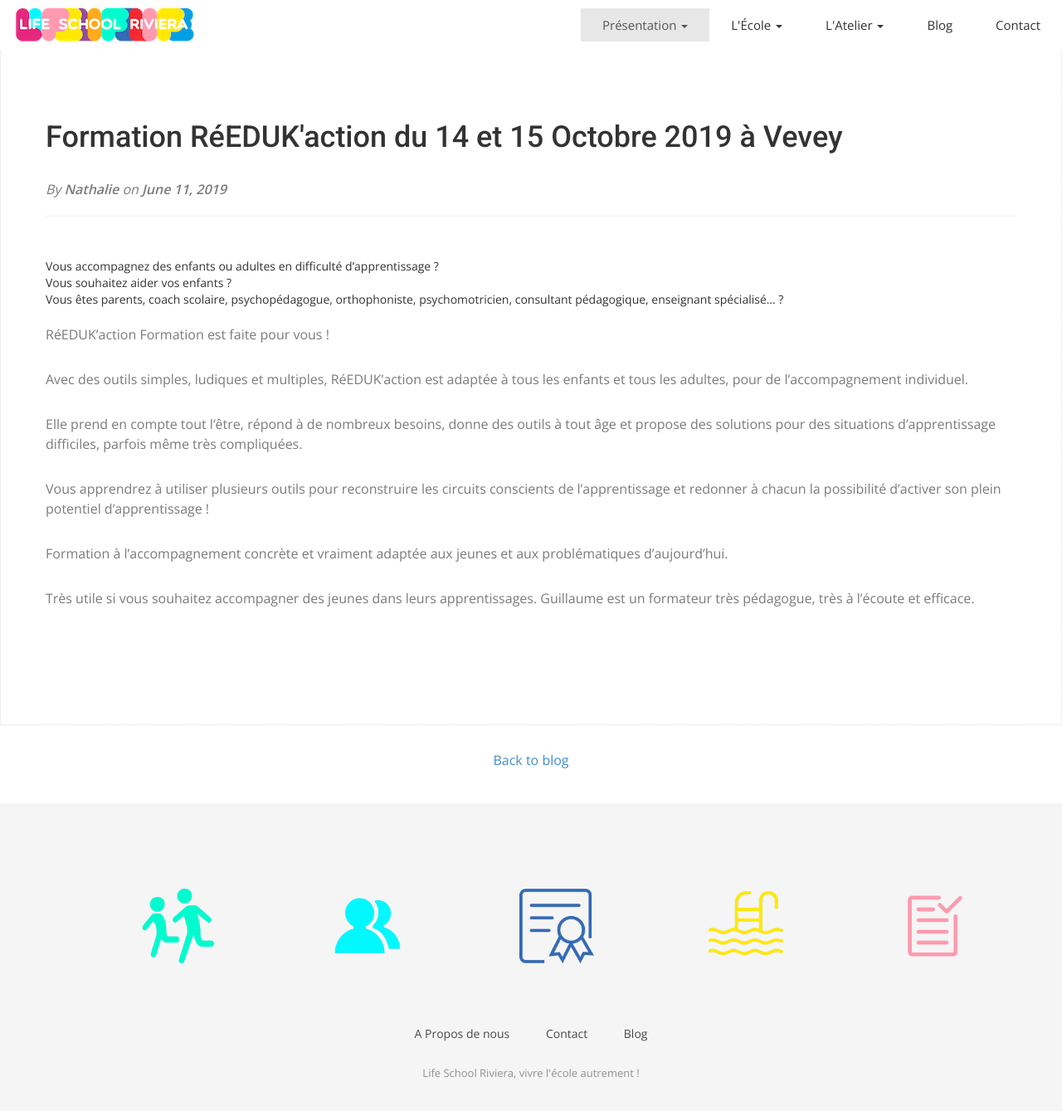
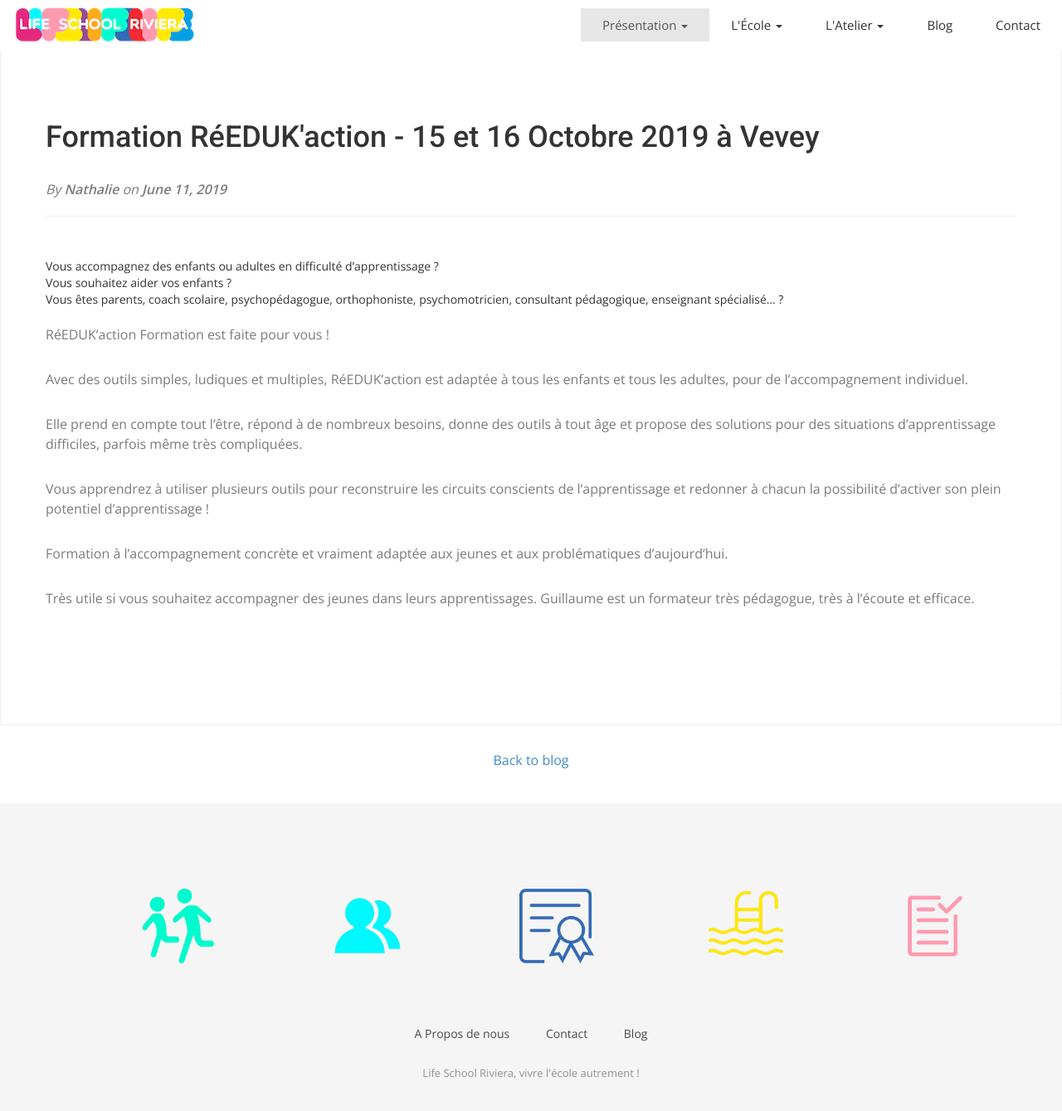
Before and after one commit to midjoule/lifeschool, a Jekyll site: the page built from _posts/2019-06-11-formation-réedukaction-du-29-au-31-juillet-2019-a-vevey.md, in a window 1280 px wide and 1371 px high. Shown: the top 1339 px of the window at 83% size. Built offline with Jekyll 4.4.1, drawn with Linux system fonts in a browser that asks for light colours; nearby versions of some CDN libraries; some web fonts are replaced; our own code applies the rules of GitHub Pages for plain Markdown files.

Commit message:
Update Articles “2019-06-11-formation-réedukaction-du-29-au-31-juillet-2019-a-vevey”

```diff
--- a/_posts/2019-06-11-formation-réedukaction-du-29-au-31-juillet-2019-a-vevey.md
+++ b/_posts/2019-06-11-formation-réedukaction-du-29-au-31-juillet-2019-a-vevey.md
@@ -1,5 +1,5 @@
 ---
-title: Formation RéEDUK'action du 14 et 15 Octobre 2019 à Vevey
+title: Formation RéEDUK'action - 15 et 16 Octobre 2019 à Vevey
 description: >-
   RéEDUK’action est une approche pédagogique bienveillante et ludique
   d’accompagnement individuel des difficultés et troubles d’apprentissage.
```
